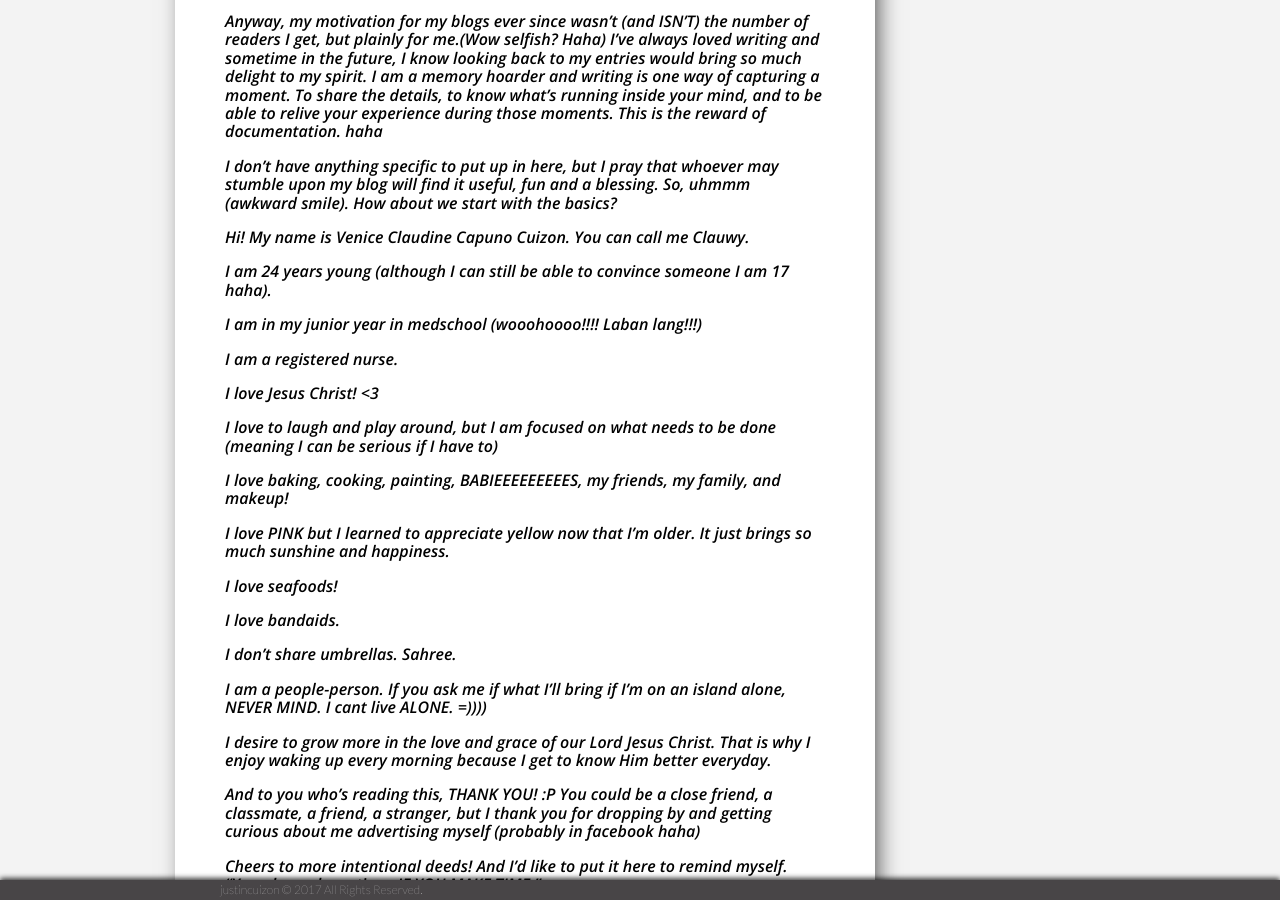
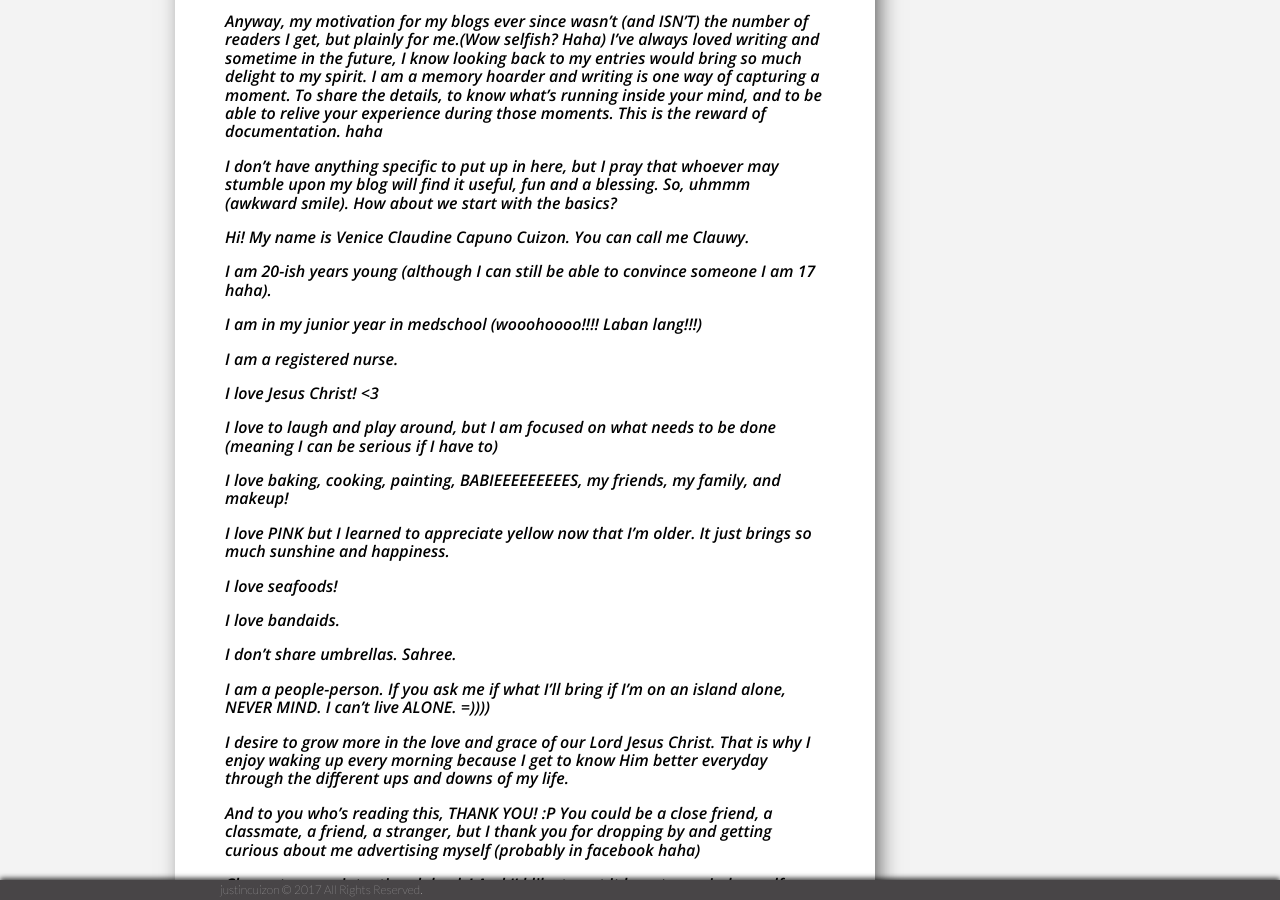
Before and after one commit to clauwycuizon/clauwycuizon, a Jekyll site: the page built from _posts/2017-01-19-My-First-Entry.md, in a window 1280 px wide and 900 px high, scrolled down 1083 px. Built offline with Jekyll 4.4.1, drawn with Linux system fonts in a browser that asks for light colours; comment, search, counter and statistics services are not loaded.

Commit message:
Update 2017-01-19-My-First-Entry.md

```diff
--- a/_posts/2017-01-19-My-First-Entry.md
+++ b/_posts/2017-01-19-My-First-Entry.md
@@ -25,7 +25,7 @@ So, uhmmm (awkward smile). How about we start with the basics?
 
 Hi! My name is **Venice Claudine Capuno Cuizon**. You can call me **_Clauwy_**.
 
-I am 24 years young (although I can still be able to convince someone I am 17 haha).
+I am 20-ish years young (although I can still be able to convince someone I am 17 haha).
 
 I am in my junior year in medschool (wooohoooo!!!! Laban lang!!!)
 
@@ -45,9 +45,9 @@ I love bandaids.
 
 I don’t share umbrellas. Sahree.
 
-I am a people-person. If you ask me if what I’ll bring if I’m on an island alone, NEVER MIND. I cant live ALONE. =))))
+I am a people-person. If you ask me if what I’ll bring if I’m on an island alone, NEVER MIND. I can't live ALONE. =))))
 
-I desire to grow more in the love and grace of our Lord Jesus Christ. That is why I enjoy waking up every morning because I get to know Him better everyday.
+I desire to grow more in the love and grace of our Lord Jesus Christ. That is why I enjoy waking up every morning because I get to know Him better everyday through the different ups and downs of my life.
 
 And to you who’s reading this, THANK YOU! :P You could be a close friend, a classmate, a friend, a stranger, but I thank you for dropping by and getting curious about me advertising myself (probably in facebook haha)
 
```
